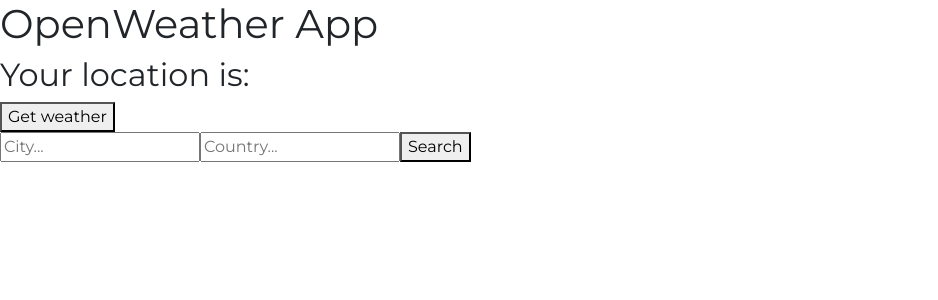
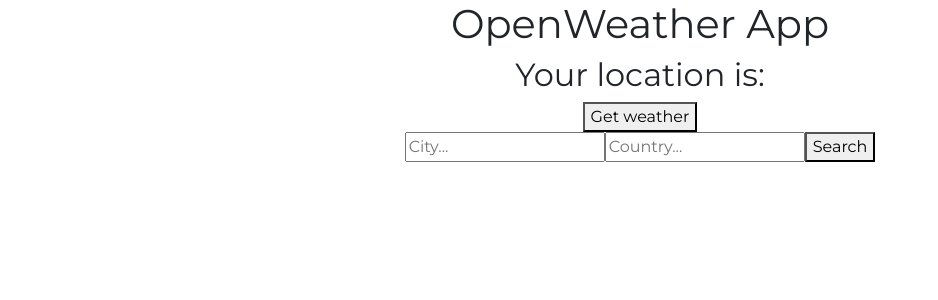
Before and after one commit to Pierre-Charles/weatherApp, a React (Vite) app: page / in a window 1280 px wide. Shown: the top 300 px of the page, without its empty margins (0-938 px from the left). Built offline with nearby package versions, Linux system fonts and the light colour scheme; no server answers.

Commit message:
Adding favicons

```diff
--- a/src/index.html
+++ b/src/index.html
@@ -5,6 +5,7 @@
   <meta charset="UTF-8">
   <meta name="viewport" content="width=device-width, initial-scale=1.0">
   <meta http-equiv="X-UA-Compatible" content="ie=edge">
+  <link rel="icon" type="image/png" href="./assets/sun.ico"/>
   <link rel="stylesheet" href="https://use.fontawesome.com/releases/v5.7.2/css/all.css" integrity="sha384-fnmOCqbTlWIlj8LyTjo7mOUStjsKC4pOpQbqyi7RrhN7udi9RwhKkMHpvLbHG9Sr" crossorigin="anonymous">
   <link rel="stylesheet" href="https://stackpath.bootstrapcdn.com/bootstrap/4.3.1/css/bootstrap.min.css" integrity="sha384-ggOyR0iXCbMQv3Xipma34MD+dH/1fQ784/j6cY/iJTQUOhcWr7x9JvoRxT2MZw1T" crossorigin="anonymous">
   <title>WeatherApp</title>
--- a/src/stylesheets/Index.scss
+++ b/src/stylesheets/Index.scss
@@ -1,3 +1,4 @@
 body {
   font-family: Montserrat;
+  text-align: center;
 }
```
Also changed, not shown: 2 other files (tests, documents, lock files or other folders).
